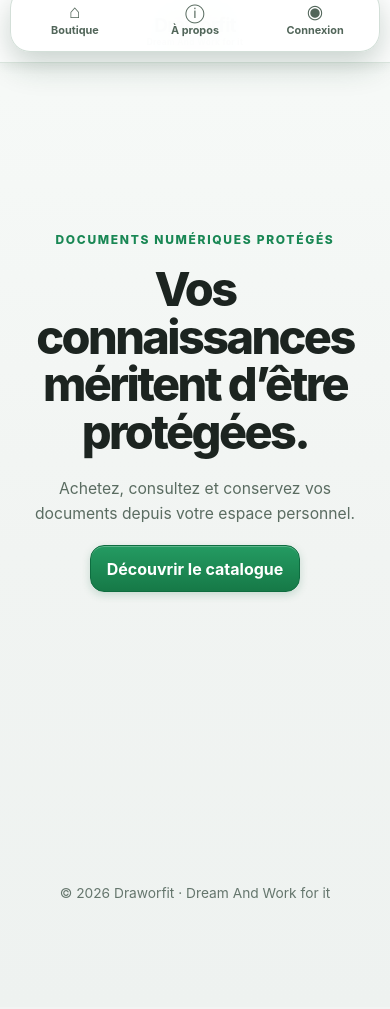
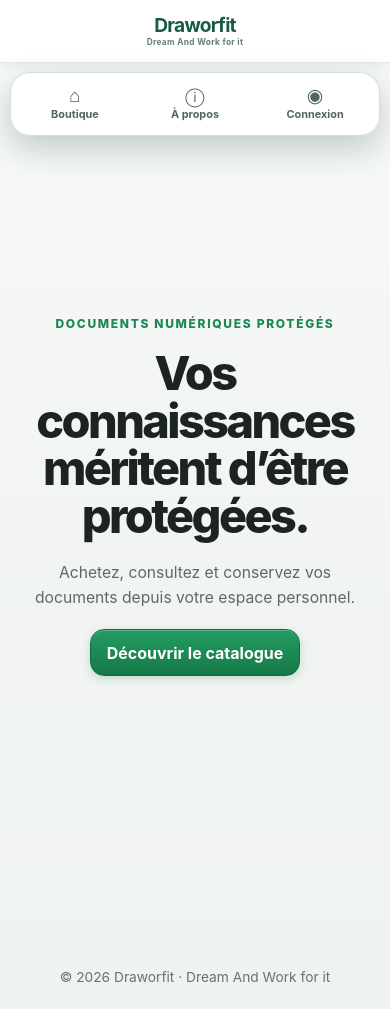
Before and after one commit to sublimeboma1-alt/draworfit, a React (Vite) app in the folder frontend/: page / in a window 390 px wide. Built offline with nearby package versions, Linux system fonts and the light colour scheme; no server answers.

Commit message:
DEUXIEME

```diff
--- a/frontend/src/navigation.css
+++ b/frontend/src/navigation.css
@@ -77,15 +77,18 @@
   .app-shell footer { margin-bottom: calc(82px + env(safe-area-inset-bottom)); }
 }
 
-/* Explicitly keep the primary navigation at the bottom on phones and tablets. */
+/* Keep the primary navigation at the top on phones and tablets. */
 @media (max-width: 950px) {
   .site-header .navigation-panel .main-nav,
   .site-header.guest-header .navigation-panel .main-nav {
     position: fixed !important;
-    top: auto !important;
+    top: max(72px, calc(62px + env(safe-area-inset-top))) !important;
     right: max(.65rem, env(safe-area-inset-right)) !important;
-    bottom: max(.65rem, env(safe-area-inset-bottom)) !important;
+    bottom: auto !important;
     left: max(.65rem, env(safe-area-inset-left)) !important;
     z-index: 100 !important;
   }
+
+  .app-shell main { padding-top: 84px; }
+  .app-shell footer { margin-bottom: 0; }
 }
```
Also changed, not shown: 4 other files (tests, documents, lock files or other folders).
